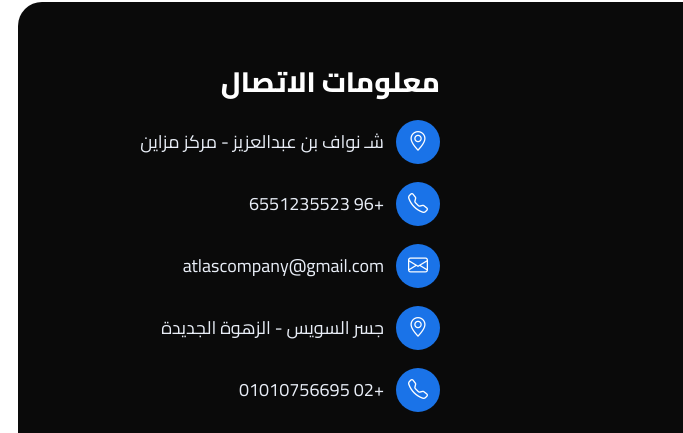
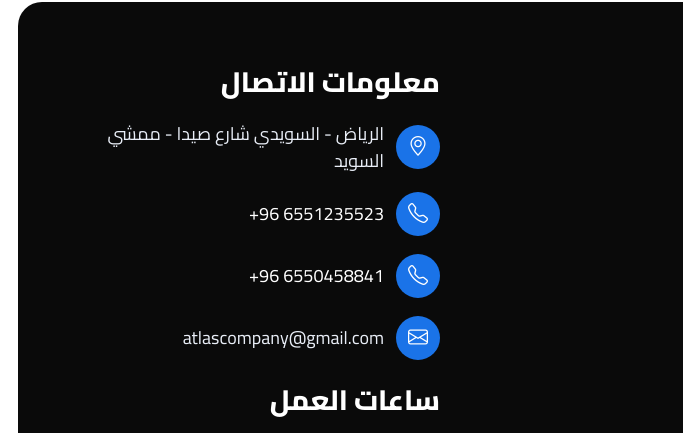
Before and after one commit to AmrTarek9595/Atlas, a plain HTML site: page projects.html in a window 1280 px wide. Shown: the part 2556-2989 px from the top of the page, 0-683 px from the left. Drawn offline with nearby package versions, Linux system fonts and the light colour scheme.

Commit message:
Update footer contact info and address

```diff
--- a/projects.html
+++ b/projects.html
@@ -852,12 +852,9 @@
     </section>
 
     <!-- ======= FOOTER (BLACK) ======= -->
-    <footer class="footer-dark" dir="rtl">
+     <footer class="footer-dark" dir="rtl">
       <div class="container">
         <div class="row g-4 align-items-start">
-          <!-- Left: contact + hours -->
-
-          <!-- Right: logo + about + socials -->
           <div class="col-lg-8">
             <div class="text-center text-lg-start mb-3">
               <img
@@ -887,26 +884,21 @@
 
           <div class="col-lg-4">
             <h3 class="footer-title">معلومات الاتصال</h3>
-
             <div class="foot-item">
-              <span class="foot-icon"><i class="bi bi-geo-alt"></i></span>
-              <span>شـ نواف بن عبدالعزيز - مركز مزاين</span>
+              <span class="foot-icon"><i class="bi bi-geo-alt"></i></span
+              ><span>الرياض - السويدي شارع صيدا - ممشي السويد</span>
             </div>
             <div class="foot-item">
-              <span class="foot-icon"><i class="bi bi-telephone"></i></span>
-              <span>+96 6551235523</span>
+              <span class="foot-icon"><i class="bi bi-telephone"></i></span
+              ><a href="tel:+966551235523" style="direction: ltr;text-decoration: none;color: white;">+96 6551235523</a>
             </div>
             <div class="foot-item">
-              <span class="foot-icon"><i class="bi bi-envelope"></i></span>
-              <span>atlascompany@gmail.com</span>
+              <span class="foot-icon"><i class="bi bi-telephone"></i></span
+              ><a href="tel:+966550458841" style="direction: ltr;text-decoration: none;color: white;">+96 6550458841</a>
             </div>
             <div class="foot-item">
-              <span class="foot-icon"><i class="bi bi-geo-alt"></i></span>
-              <span>جسر السويس - الزهوة الجديدة</span>
-            </div>
-            <div class="foot-item">
-              <span class="foot-icon"><i class="bi bi-telephone"></i></span>
-              <span>+02 01010756695</span>
+              <span class="foot-icon"><i class="bi bi-envelope"></i></span
+              ><span>atlascompany@gmail.com</span>
             </div>
 
             <div class="mt-4">
```
Also changed, not shown: index.html (+6 -10 lines), pricing.html (+9 -17 lines).
